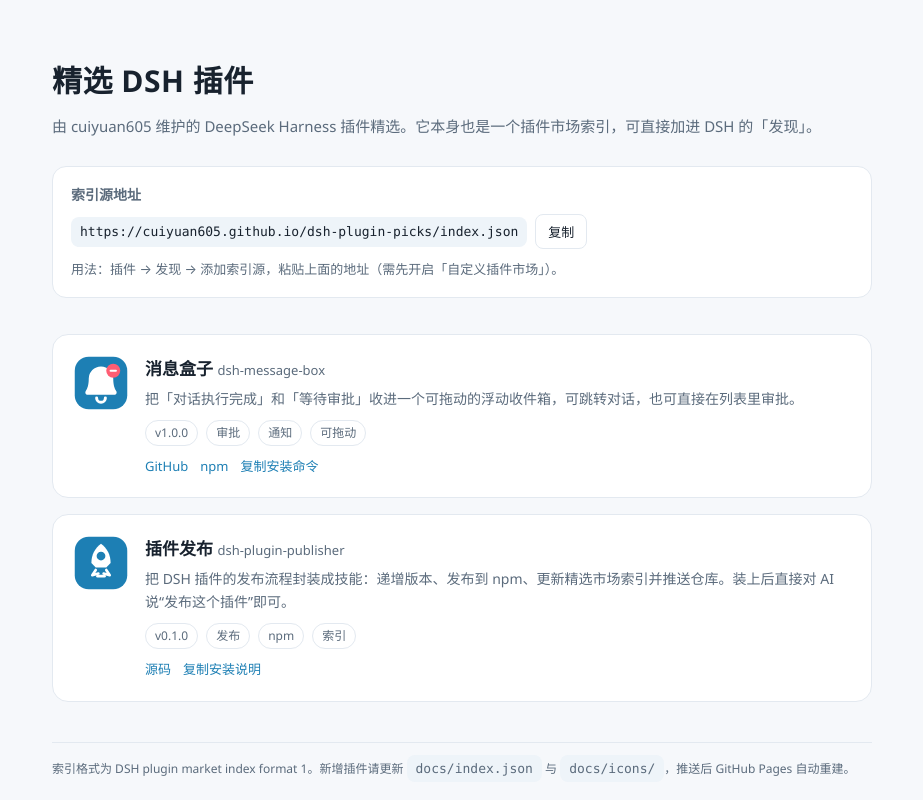
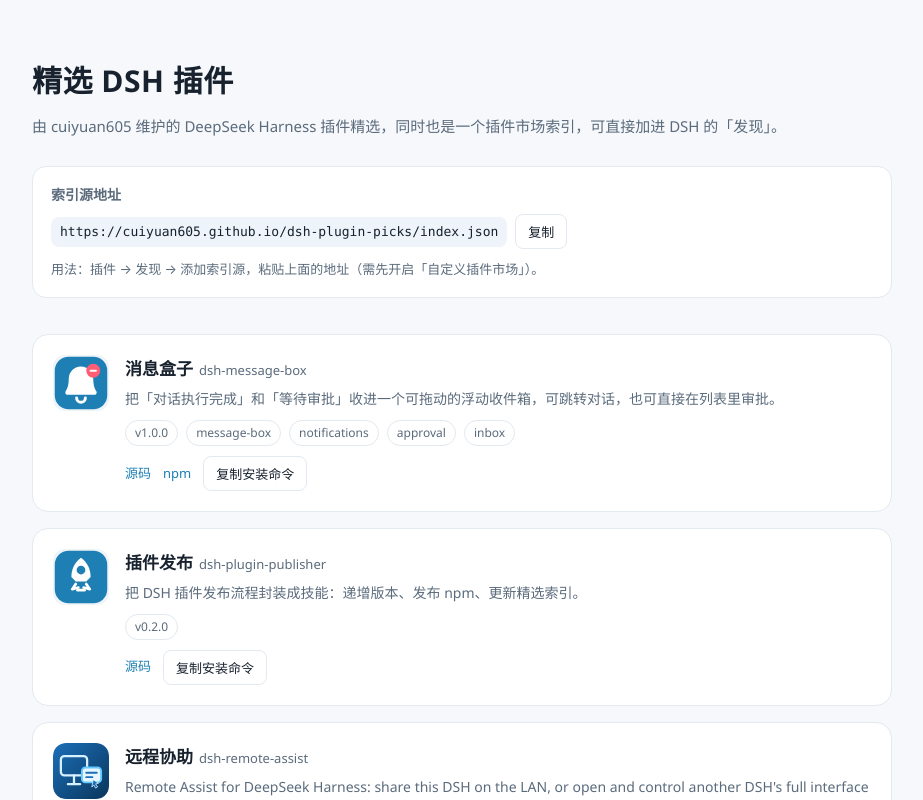
Before and after one commit to cuiyuan605/dsh-plugin-picks, a plain HTML site: page docs/index.html in a window 1280 px wide. Both pictures are taken after a click on the button "复制". Shown: the top 800 px of the page, without its empty margins (178-1101 px from the left). Drawn offline with Linux system fonts and the light colour scheme.

Commit message:
Render the showcase from index.json

```diff
--- a/docs/index.html
+++ b/docs/index.html
@@ -9,7 +9,7 @@
   @media (prefers-color-scheme:dark){:root{--bg:#0d141b;--card:#131e27;--text:#e8f1f8;--muted:#93a7b8;--line:#243442;--accent:#6fcdf5;--code:#0a1219}}
   *{box-sizing:border-box}
   body{margin:0;background:var(--bg);color:var(--text);font:15px/1.65 "Segoe UI",system-ui,-apple-system,"Microsoft YaHei",sans-serif}
-  .wrap{max-width:860px;margin:0 auto;padding:56px 20px 80px}
+  .wrap{max-width:900px;margin:0 auto;padding:56px 20px 80px}
   header h1{margin:0 0 8px;font-size:30px;letter-spacing:.5px}
   header p{margin:0;color:var(--muted)}
   .indexbox{margin:28px 0 36px;padding:16px 18px;border:1px solid var(--line);border-radius:14px;background:var(--card)}
@@ -20,14 +20,16 @@
   button:hover{border-color:var(--accent);color:var(--accent)}
   .step{color:var(--muted);font-size:13px;margin-top:10px}
   .card{display:flex;gap:16px;padding:20px;border:1px solid var(--line);border-radius:16px;background:var(--card);margin-bottom:16px}
-  .card img{width:56px;height:56px;border-radius:12px;flex:none}
+  .card img,.card .noicon{width:56px;height:56px;border-radius:12px;flex:none;object-fit:cover;background:var(--code);display:flex;align-items:center;justify-content:center;font-weight:600;color:var(--muted)}
   .card h3{margin:0 0 4px;font-size:17px}
+  .card h3 small{color:var(--muted);font-size:13px;font-weight:400;margin-left:6px}
   .card p{margin:0 0 10px;color:var(--muted);font-size:14px}
   .meta{display:flex;gap:8px;flex-wrap:wrap;font-size:12px;color:var(--muted);margin-bottom:10px}
   .tag{border:1px solid var(--line);border-radius:999px;padding:2px 9px}
   a{color:var(--accent);text-decoration:none}
   a:hover{text-decoration:underline}
-  .actions{display:flex;gap:12px;flex-wrap:wrap;font-size:13px}
+  .actions{display:flex;gap:12px;flex-wrap:wrap;font-size:13px;align-items:center}
+  .status{color:var(--muted);font-size:13px;padding:24px 0}
   footer{margin-top:40px;color:var(--muted);font-size:12px;border-top:1px solid var(--line);padding-top:16px}
 </style>
 </head>
@@ -35,71 +37,118 @@
 <div class="wrap">
   <header>
     <h1>精选 DSH 插件</h1>
-    <p>由 cuiyuan605 维护的 DeepSeek Harness 插件精选。它本身也是一个插件市场索引，可直接加进 DSH 的「发现」。</p>
+    <p>由 cuiyuan605 维护的 DeepSeek Harness 插件精选，同时也是一个插件市场索引，可直接加进 DSH 的「发现」。</p>
   </header>
 
   <section class="indexbox">
     <h2>索引源地址</h2>
     <div class="row">
       <code id="index-url">https://cuiyuan605.github.io/dsh-plugin-picks/index.json</code>
-      <button onclick="copyIndex()">复制</button>
+      <button onclick="copyText(document.getElementById('index-url').textContent)">复制</button>
     </div>
     <div class="step">用法：插件 → 发现 → 添加索引源，粘贴上面的地址（需先开启「自定义插件市场」）。</div>
   </section>
 
-  <main id="list">
-    <article class="card">
-      <img src="icons/dsh-message-box.svg" alt="消息盒子图标">
-      <div>
-        <h3>消息盒子 <span style="color:var(--muted);font-size:13px;font-weight:400">dsh-message-box</span></h3>
-        <p>把「对话执行完成」和「等待审批」收进一个可拖动的浮动收件箱，可跳转对话，也可直接在列表里审批。</p>
-        <div class="meta">
-          <span class="tag">v1.0.0</span>
-          <span class="tag">审批</span>
-          <span class="tag">通知</span>
-          <span class="tag">可拖动</span>
-        </div>
-        <div class="actions">
-          <a href="https://github.com/cuiyuan605/dsh-message-box" target="_blank" rel="noreferrer">GitHub</a>
-          <a href="https://www.npmjs.com/package/dsh-message-box" target="_blank" rel="noreferrer">npm</a>
-          <a href="#" onclick="copyCmd();return false">复制安装命令</a>
-        </div>
-      </div>
-    </article>
-
-    <article class="card">
-      <img src="icons/dsh-plugin-publisher.svg" alt="插件发布图标">
-      <div>
-        <h3>插件发布 <span style="color:var(--muted);font-size:13px;font-weight:400">dsh-plugin-publisher</span></h3>
-        <p>把 DSH 插件的发布流程封装成技能：递增版本、发布到 npm、更新精选市场索引并推送仓库。装上后直接对 AI 说“发布这个插件”即可。</p>
-        <div class="meta">
-          <span class="tag">v0.1.0</span>
-          <span class="tag">发布</span>
-          <span class="tag">npm</span>
-          <span class="tag">索引</span>
-        </div>
-        <div class="actions">
-          <a href="https://github.com/cuiyuan605/dsh-plugin-picks/tree/main/plugins/dsh-plugin-publisher" target="_blank" rel="noreferrer">源码</a>
-          <a href="#" onclick="copyPublisher();return false">复制安装说明</a>
-        </div>
-      </div>
-    </article>
-  </main>
+  <main id="list"><div class="status">正在读取索引…</div></main>
 
   <footer>
-    索引格式为 DSH plugin market index format 1。新增插件请更新 <code>docs/index.json</code> 与 <code>docs/icons/</code>，推送后 GitHub Pages 自动重建。
+    本页直接从 <code>index.json</code> 渲染，新增插件只需更新索引即可。索引格式为 DSH plugin market index format 1。
   </footer>
 </div>
 <script>
-function copyIndex(){copyText(document.getElementById('index-url').textContent)}
-function copyCmd(){copyText("dsh plugin --profile web add 'dsh-message-box'")}
-function copyPublisher(){copyText("在「发现」中打开本索引，选择「插件发布」安装（Git 源，固定 commit）")}
-function copyText(t){
-  if(navigator.clipboard&&navigator.clipboard.writeText){navigator.clipboard.writeText(t).then(()=>flash(),()=>fallback(t))}
-  else fallback(t)
+const listEl = document.getElementById('list');
+
+function textOf(value) {
+  if (value == null) return '';
+  if (typeof value === 'string') return value;
+  return value.zh || value.en || Object.values(value)[0] || '';
 }
-function fallback(t){const a=document.createElement('textarea');a.value=t;document.body.appendChild(a);a.select();document.execCommand('copy');a.remove();flash()}
-function flash(){const b=document.createElement('div');b.textContent='已复制';b.style.cssText='position:fixed;bottom:20px;left:50%;transform:translateX(-50%);background:#1d7fb4;color:#fff;padding:8px 14px;border-radius:8px;font-size:13px;z-index:9';document.body.appendChild(b);setTimeout(()=>b.remove(),1200)}
+
+function el(tag, props, children) {
+  const node = document.createElement(tag);
+  for (const [key, value] of Object.entries(props || {})) {
+    if (key === 'text') node.textContent = value;
+    else if (key === 'className') node.className = value;
+    else node.setAttribute(key, value);
+  }
+  for (const child of children || []) if (child) node.appendChild(child);
+  return node;
+}
+
+function renderCard(plugin) {
+  const version = plugin.versions && plugin.versions[0];
+  const title = textOf(plugin.title) || plugin.name;
+  const description = textOf(plugin.description);
+  const repo = plugin.repository && plugin.repository.url ? plugin.repository.url : plugin.homepage;
+  const npm = version && version.source && version.source.type === 'npm'
+    ? 'https://www.npmjs.com/package/' + plugin.name
+    : null;
+  const install = "dsh plugin --profile web add '" + plugin.name + "'";
+
+  const icon = plugin.icon
+    ? el('img', { src: plugin.icon, alt: title })
+    : el('div', { className: 'noicon', text: title.slice(0, 1) });
+
+  const actions = [];
+  if (repo) actions.push(el('a', { href: repo, target: '_blank', rel: 'noreferrer', text: '源码' }));
+  if (npm) actions.push(el('a', { href: npm, target: '_blank', rel: 'noreferrer', text: 'npm' }));
+  const copyButton = el('button', { type: 'button', text: '复制安装命令' });
+  copyButton.addEventListener('click', () => copyText(install));
+  actions.push(copyButton);
+
+  const meta = [el('span', { className: 'tag', text: 'v' + (version ? version.version : '?') })];
+  for (const keyword of (plugin.keywords || []).slice(0, 4)) meta.push(el('span', { className: 'tag', text: keyword }));
+
+  return el('article', { className: 'card' }, [
+    icon,
+    el('div', {}, [
+      el('h3', {}, [document.createTextNode(title), el('small', { text: plugin.name })]),
+      description ? el('p', { text: description }) : null,
+      el('div', { className: 'meta' }, meta),
+      el('div', { className: 'actions' }, actions),
+    ]),
+  ]);
+}
+
+function render(index) {
+  listEl.textContent = '';
+  const plugins = Array.isArray(index.plugins) ? index.plugins : [];
+  if (plugins.length === 0) {
+    listEl.appendChild(el('div', { className: 'status', text: '索引里还没有插件。' }));
+    return;
+  }
+  for (const plugin of plugins) listEl.appendChild(renderCard(plugin));
+}
+
+fetch('./index.json', { cache: 'no-store' })
+  .then((response) => response.ok ? response.json() : Promise.reject(new Error('HTTP ' + response.status)))
+  .then(render)
+  .catch((error) => {
+    listEl.textContent = '';
+    listEl.appendChild(el('div', { className: 'status', text: '读取索引失败：' + error.message + '，可以直接打开 index.json 查看。' }));
+  });
+
+function copyText(text) {
+  if (navigator.clipboard && navigator.clipboard.writeText) {
+    navigator.clipboard.writeText(text).then(flash, () => fallback(text));
+  } else fallback(text);
+}
+function fallback(text) {
+  const area = document.createElement('textarea');
+  area.value = text;
+  document.body.appendChild(area);
+  area.select();
+  document.execCommand('copy');
+  area.remove();
+  flash();
+}
+function flash() {
+  const tip = document.createElement('div');
+  tip.textContent = '已复制';
+  tip.style.cssText = 'position:fixed;bottom:20px;left:50%;transform:translateX(-50%);background:#1d7fb4;color:#fff;padding:8px 14px;border-radius:8px;font-size:13px;z-index:9';
+  document.body.appendChild(tip);
+  setTimeout(() => tip.remove(), 1200);
+}
 </script>
 </body>
 </html>
```
